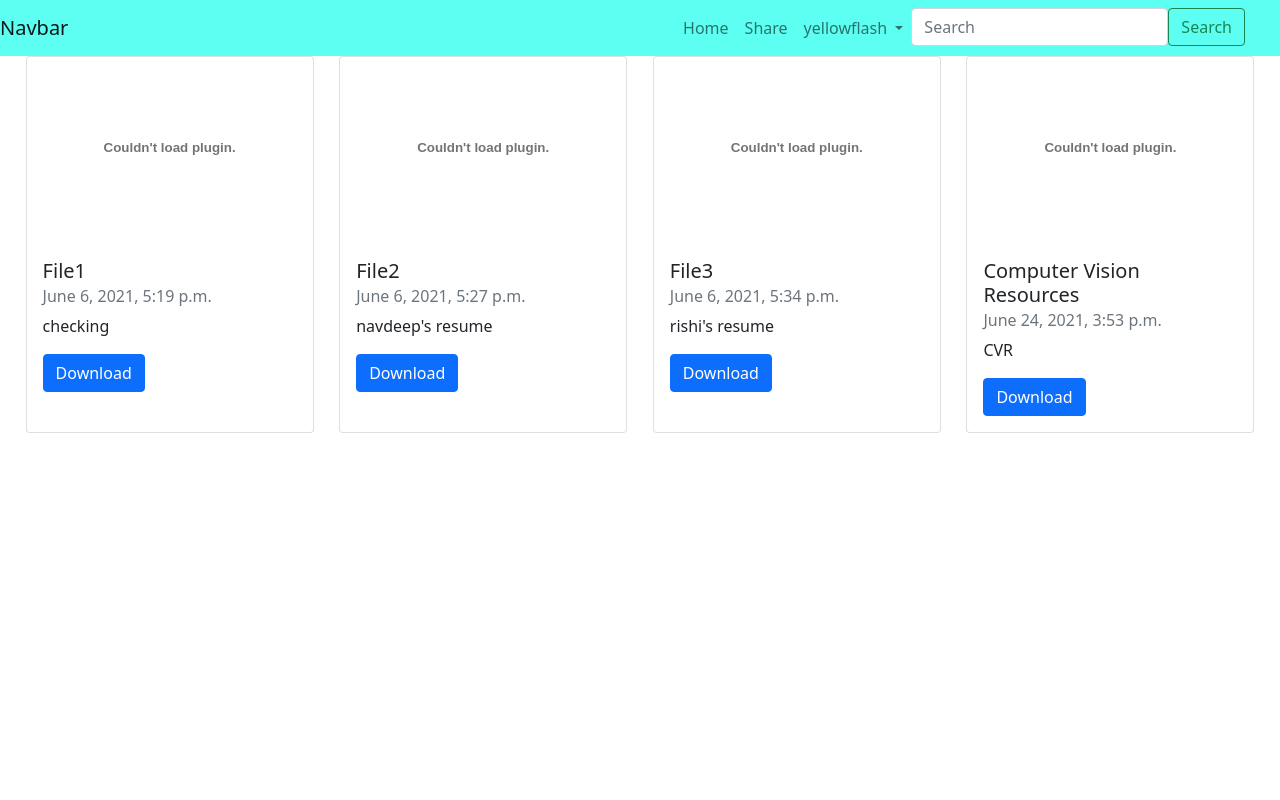
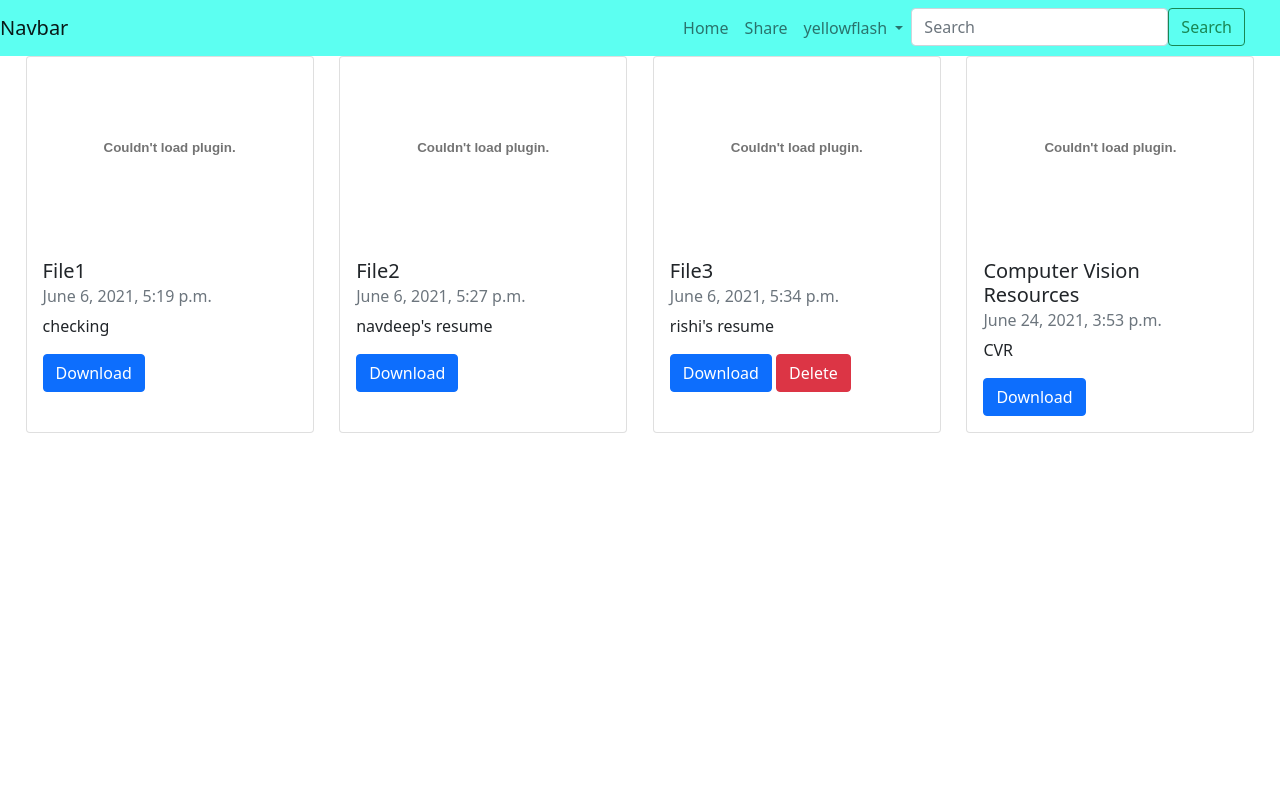
Before and after one commit to bhavesh-20/File-sharing-application, a Django app: page /list in a window 1280 px wide. Run offline with Django 3.2, Linux system fonts and the light colour scheme; a user stored in the database is signed in; data comes from the database, SQL or seed files in the repository; both versions use the stored data as it was after the commit; some libraries are stand-ins or nearby versions.

Commit message:
Add Remove file after object delete and fadeout animation with AJAX

```diff
--- a/rocketshare/models.py
+++ b/rocketshare/models.py
@@ -1,5 +1,6 @@
 from django.db import models
 from django.contrib.auth.models import User
+import os
 
 # Create your models here.
 class SharedFile(models.Model):
@@ -9,5 +10,12 @@ class SharedFile(models.Model):
     actual_file = models.FileField()
     description = models.TextField(blank=True)
 
+    def delete(self, *args, **kwargs):
+        path = self.actual_file.url
+        print(path[1:])
+        os.remove(path[1:])
+
+        super().delete(*args, **kwargs)
+
     def __str__(self):
         return self.name
--- a/rocketshare/urls.py
+++ b/rocketshare/urls.py
@@ -9,7 +9,8 @@ urlpatterns = [
     path('logout',views.signout,name = "logout"),
     path('login',views.signin,name = "login"),
     path('share',views.share, name = "share"),
-    path('list',views.listfiles,name = "list")
+    path('list',views.listfiles,name = "list"),
+    path('delete_file/<int:file_id>', views.delete_file, name="delete_file"),
 ]
 
 urlpatterns += static(settings.MEDIA_URL,document_root=settings.MEDIA_ROOT)
--- a/rocketshare/views.py
+++ b/rocketshare/views.py
@@ -4,6 +4,7 @@ from django.contrib.auth import login,logout,authenticate
 from django.contrib import messages
 from .models import *
 import re
+from django.http import JsonResponse
 from django.utils.decorators import method_decorator
 from django.views.decorators.clickjacking import xframe_options_exempt
 from django.http import JsonResponse
@@ -115,3 +116,14 @@ def listfiles(request):
     else:
         files = SharedFile.objects.all()
     return render(request, 'rocketshare/list.html', {'files': files})
+
+def delete_file(request, file_id=None):
+    print(file_id)
+    file = SharedFile.objects.get(id=file_id)
+    file.delete()
+    if request.is_ajax():
+        response = {
+            "deleted": True
+        }
+        return JsonResponse(response)
+    return redirect(reverse('list'))
--- a/templates/base.html
+++ b/templates/base.html
@@ -92,9 +92,6 @@
   {% endblock %}
   <script src="https://cdn.jsdelivr.net/npm/bootstrap@5.0.1/dist/js/bootstrap.min.js" integrity="undefined"
     crossorigin="anonymous"></script>
-  <!-- <script src="https://code.jquery.com/jquery-3.3.1.slim.min.js"
-    integrity="sha384-q8i/X+965DzO0rT7abK41JStQIAqVgRVzpbzo5smXKp4YfRvH+8abtTE1Pi6jizo" crossorigin="anonymous">
-  </script> -->
   <script src="https://cdnjs.cloudflare.com/ajax/libs/popper.js/1.14.7/umd/popper.min.js"
     integrity="sha384-UO2eT0CpHqdSJQ6hJty5KVphtPhzWj9WO1clHTMGa3JDZwrnQq4sF86dIHNDz0W1" crossorigin="anonymous">
   </script>
--- a/templates/rocketshare/list.html
+++ b/templates/rocketshare/list.html
@@ -3,6 +3,10 @@
 {% block style %}
 
 <style>
+    body {
+        height: 100vh;
+    }
+
     .card {
         display: inline-block;
         margin-bottom: 15px;
@@ -32,10 +36,41 @@
             <h6 class="card-subtitle mb-2 text-muted">{{file.timestamp}}</h6>
             <p class="card-text">{{file.description}}</p>
             <a href="{{MEDIA_URL}}{{file.actual_file.url}}" class="btn btn-primary">Download</a>
+            {% if user.is_authenticated %}
+            {% if file.owner.username == request.user.username %}
+            <a id="{{file.id}}" data-object-id="{{file.id}}" href="" class="btn btn-danger">Delete</a>
+            <script>
+                id = "#" + "{{file.id}}";
+                $(id).on('click', (e) => {
+                    e.preventDefault();
+                    let confirmation = confirm("are you sure you want to remove the item?");
+                    if (confirmation) {
+                        console.log($(this));
+                        $.ajax({
+                            url: "{% url 'delete_file' file.id %}",
+
+                            data: {
+                                dataType: 'json',
+                            },
+
+                            success: function (data) {
+
+                                if (data.deleted) {
+                                    console.log($(e.target).parent().parent().fadeOut(500));
+                                }
+                            }
+                        });
+                    }
+                });
+            </script>
+            {% endif %}
+            {% endif %}
         </div>
     </div>
+
 
     {% endfor %}
 </div>
 
+
 {% endblock %}
```
Also changed, not shown: db.sqlite3, media/Screenshot_from_2021-05-27_21-00-29.png (deleted), 2 other files.
